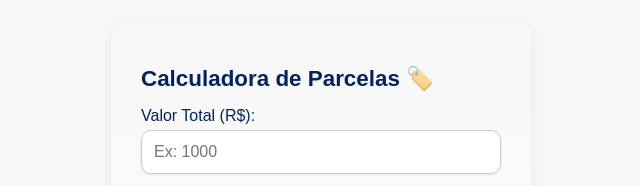
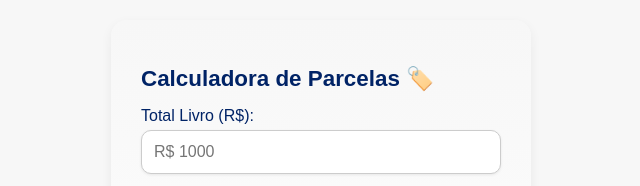
Before and after one commit to djDhyogo/desconto, a plain HTML site: page index.html in a window 1280 px wide. Shown: the top 186 px of the page, 319-959 px from the left. Drawn offline with Linux system fonts and the light colour scheme.

Commit message:
feat: Nomeclatura  "Total Livro"

```diff
--- a/index.html
+++ b/index.html
@@ -153,8 +153,8 @@ input:focus, select:focus, button:focus {
     <div id="calculadora-bloco">
     <h1>Calculadora de Parcelas 🏷️</h1>
 
-    <label for="valor">Valor Total (R$):</label>
-    <input type="number" id="valor" placeholder="Ex: 1000" step="0.01" min="0">
+    <label for="valor">Total Livro (R$):</label>
+    <input type="number" id="valor" placeholder="R$ 1000" step="0.01" min="0">
 
     <label for="parcelas">Número de Parcelas:</label>
     <select id="parcelas">
@@ -178,7 +178,7 @@ input:focus, select:focus, button:focus {
     <h2>Calculadora de Desconto 🤑</h2>
 
     <label for="produto">Valor do Produto (R$):</label>
-    <input type="number" id="produto" placeholder="Ex: 800" step="0.01" min="0">
+    <input type="number" id="produto" placeholder="R$ 800" step="0.01" min="0">
 
     <label for="desconto">Desconto (%):</label>
     <input type="number" id="desconto" placeholder="Ex: 10" step="0.01" min="0" max="100">
```
